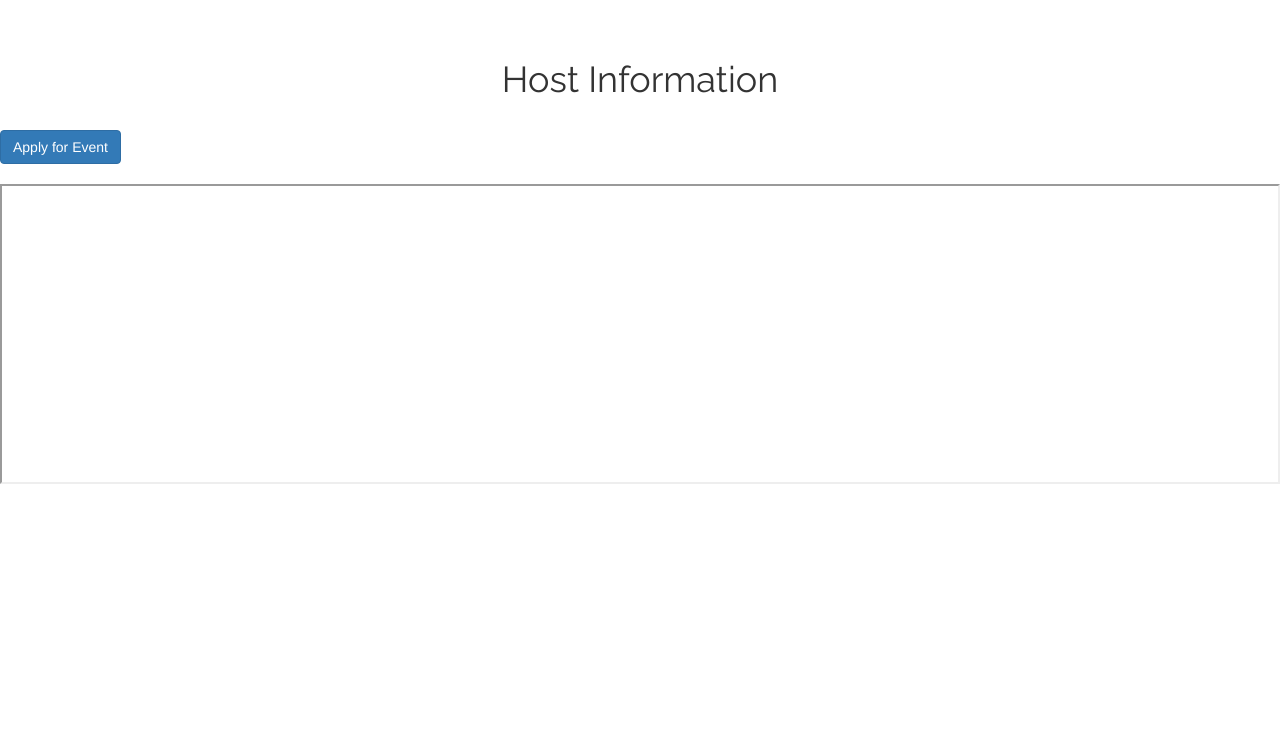
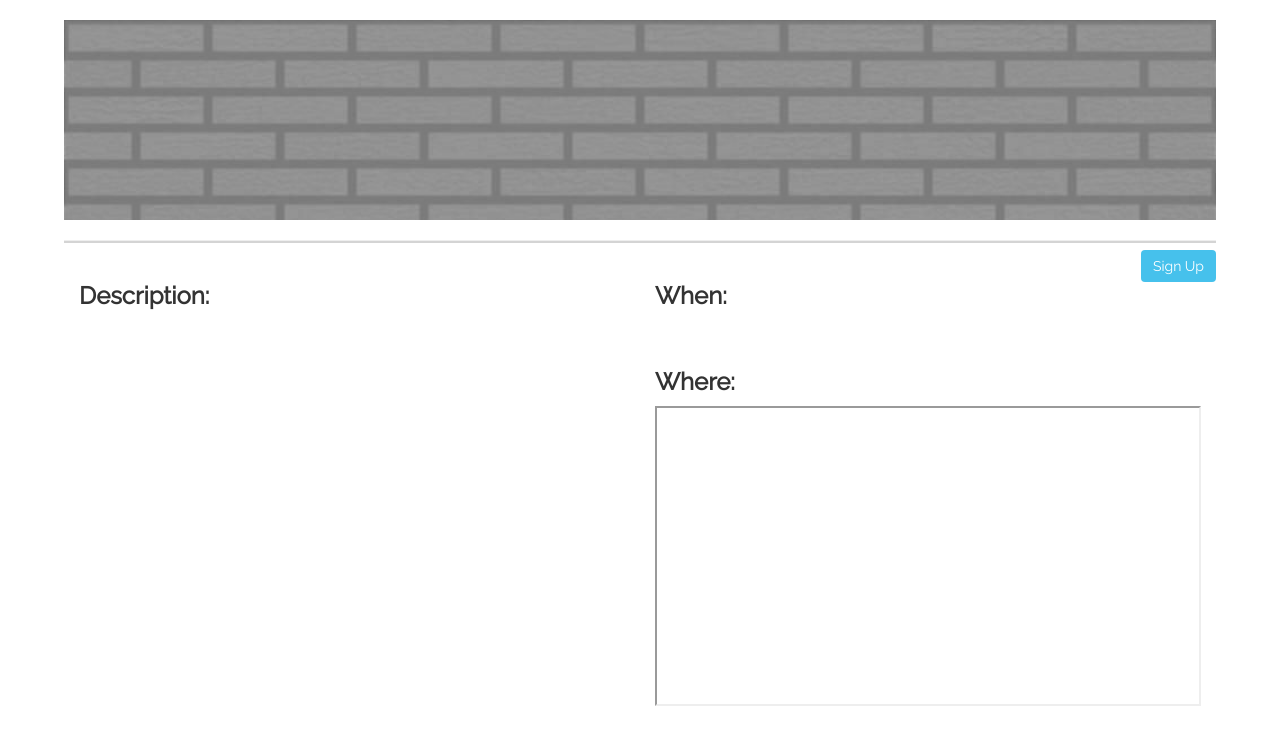
Before and after one commit to sahilsk11/connectme, a plain HTML site: page event/index.html in a window 1280 px wide. Shown: the part 54-798 px from the top of the page. Drawn offline with Linux system fonts and the light colour scheme; no server answers.

Commit message:
Changed event page

```diff
--- a/CSS/organize.css
+++ b/CSS/organize.css
@@ -16,6 +16,7 @@
 
 .nav-tab {
 	padding-left: 130px;
+	text-align: right;
 }
 
 .nav-font {
@@ -79,6 +80,42 @@
 	left:50%;
 }
 
+/*event*/
+
+.background-img-container {
+	width: 90%;
+	height: 30vw;
+	max-height: 200px;
+	display: block;
+	margin: 0px auto;
+	overflow: hidden;
+}
+.event-img {
+	width: 100%;
+	min-height: 100%;
+}
+
+.custom-container {
+	width: 90%;
+	margin-left: 5%;
+	margin-right: 5%;
+	position: relative;
+}
+
+.apply-btn {
+	position: absolute;
+	top: 10px;
+	right: 0px;
+	background-color: #46C1EC;
+	border: none;
+
+}
+
+.location-map {
+	height: 300px;
+	width: 100vw;
+}
+
 /*create*/
 
 .create-event {
@@ -86,15 +123,6 @@
 }
 
 /*information*/
-
-.description-field {
-	width: 90%;
-}
-
-.location-map {
-	height: 300px;
-	width: 100vw;
-}
 
 .side-bar {
 	border: 1px solid black;
--- a/event/index.html
+++ b/event/index.html
@@ -66,6 +66,8 @@
 					document.getElementById("host-phone").innerHTML = host["phone"];
 				}
 
+				document.getElementById("location").innerHTML = location;
+
 				if (user == host_username) {
 					console.log("allow delete");
 					showDelete();
@@ -80,7 +82,7 @@
 			}
 
 			function showDelete() {
-				document.getElementById("delete").innerHTML = '<button onclick="removeEvent()" class="btn btn-danger padding">Delete Event</button>';
+				document.getElementById("delete").innerHTML = '<button onclick="removeEvent()" class="btn btn-danger submit-button">Delete Event</button>';
 			}
 
 			function getUser() {
@@ -115,12 +117,14 @@
 
 			function showMessage() {
 				if (loggedin) {
-					document.getElementById("confirm-application").innerHTML = '<br>\
-						<p>By confirming, you allow ConnectMe to send the host of this event your email, phone number, and other relevant links provided to us. (We do not send birthday)</p>\
-						<button class="btn btn-success" onclick="sendApplication()">Confirm</button>';
+					if (confirm("By confirming, you allow ConnectMe to send the host of this event your email, phone number, and other relevant links provided to us. (We do not send birthday)")) {
+						sendApplication()
+					}
 				}
 				else {
-					document.getElementById("confirm-application").innerHTML = "You are not logged in. Please <a href='../login'>log in to apply.</a>";
+					if (confirm("You are not logged in. Please log in to apply.")) {
+						window.location = "../login";
+					}
 				}
 			}
 
@@ -189,29 +193,41 @@
 	 		</div>
 		</nav>
 
-		<h1 class="title-font text-center" id="name"></h1>
-		<h5 class="title-font text-center" id="date"></h5>
-
-		<p class="lead description-field center" id="description"></p>
-
-		<h1 class="title-font text-center">Host Information</h1>
-		<div class="title-font container-fluid">
-			<h3 id="host-name"></h3>
-			<h3 id="host-email"></h3>
-			<h3 id="host-phone"></h3>
+		<div class="background-img-container">
+			<img src="../Images/background.jpg" class="event-img">
 		</div>
 
-		<button id="apply-button" onclick="showMessage()" class="btn btn-primary padding">Apply for Event</button>
+		<div class="custom-container title-font">
 
+			<h1 id="name"></h1>
+			<h3 id="host-name"></h3>
+			<h5 id="host-email"></h5>
+			<h5 id="host-phone"></h5>
+
+			<button id="apply-button" onclick="showMessage()" class="btn btn-primary apply-btn">Sign Up</button>
 			<div id="confirm-application">
 
 			</div>
 
+			<hr class="bottom-border">
+
+			<span class="col-md-6">
+				<h3><b>Description:</b></h3>
+				<p class="lead" id="description"></p>
+			</span>
+
+			<span class="col-md-6">
+				<h3><b>When:</b></h3>
+				<h3 id="date"></h3>
+				<br>
+				<h3><b>Where:</b></h3>
+				<p id="location"></p>
 				<iframe width="100%" height="300px" id="map"></iframe>
+			</span>
 
 			<div id="delete">
 
 			</div>
-
+		</div>
 	</body>
 </html>
```
Also changed, not shown: index.html (+1 -1 lines), logout/index.html (+14 -15 lines), Images/background.jpg (added). Lines whose indentation alone changed are shown as unchanged.
